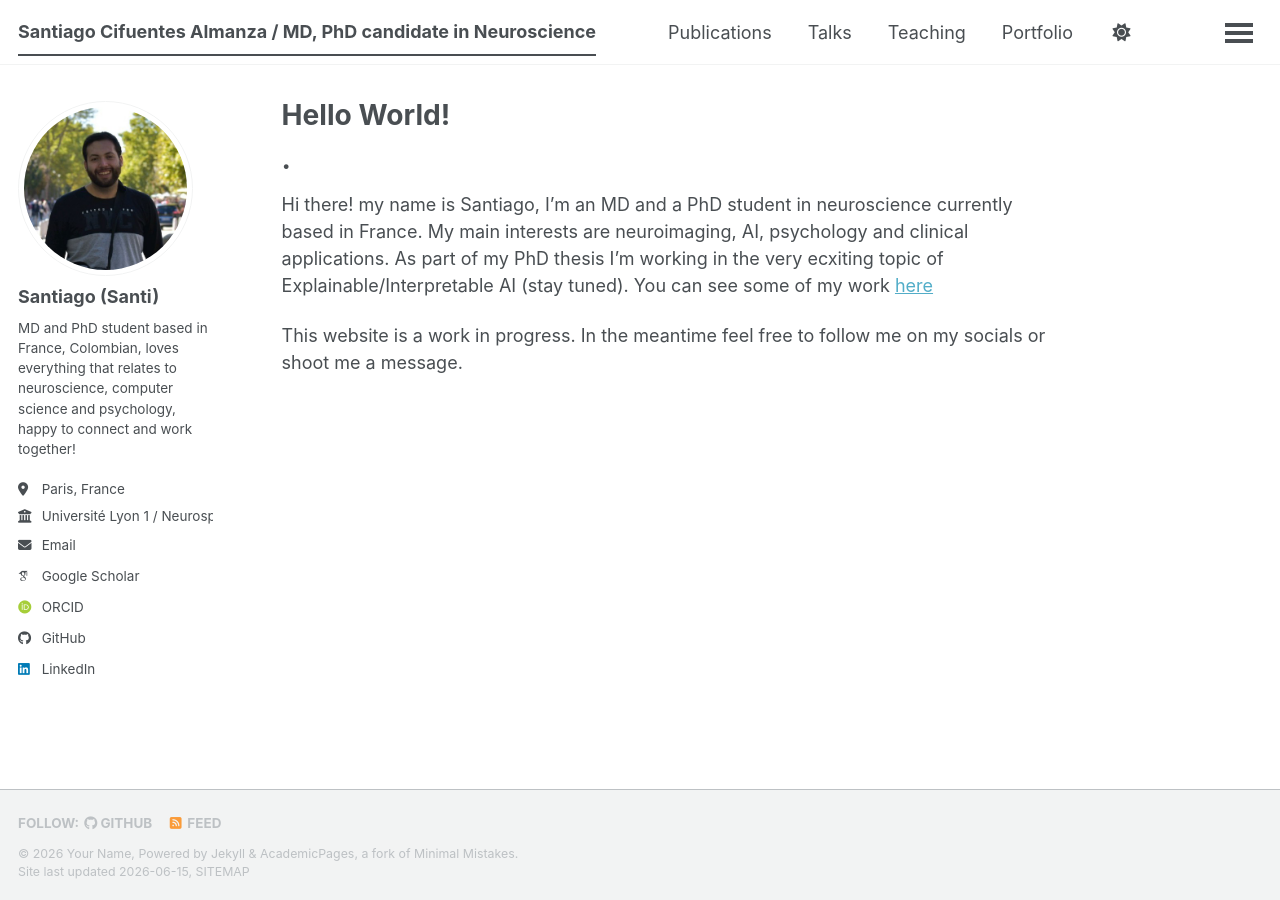
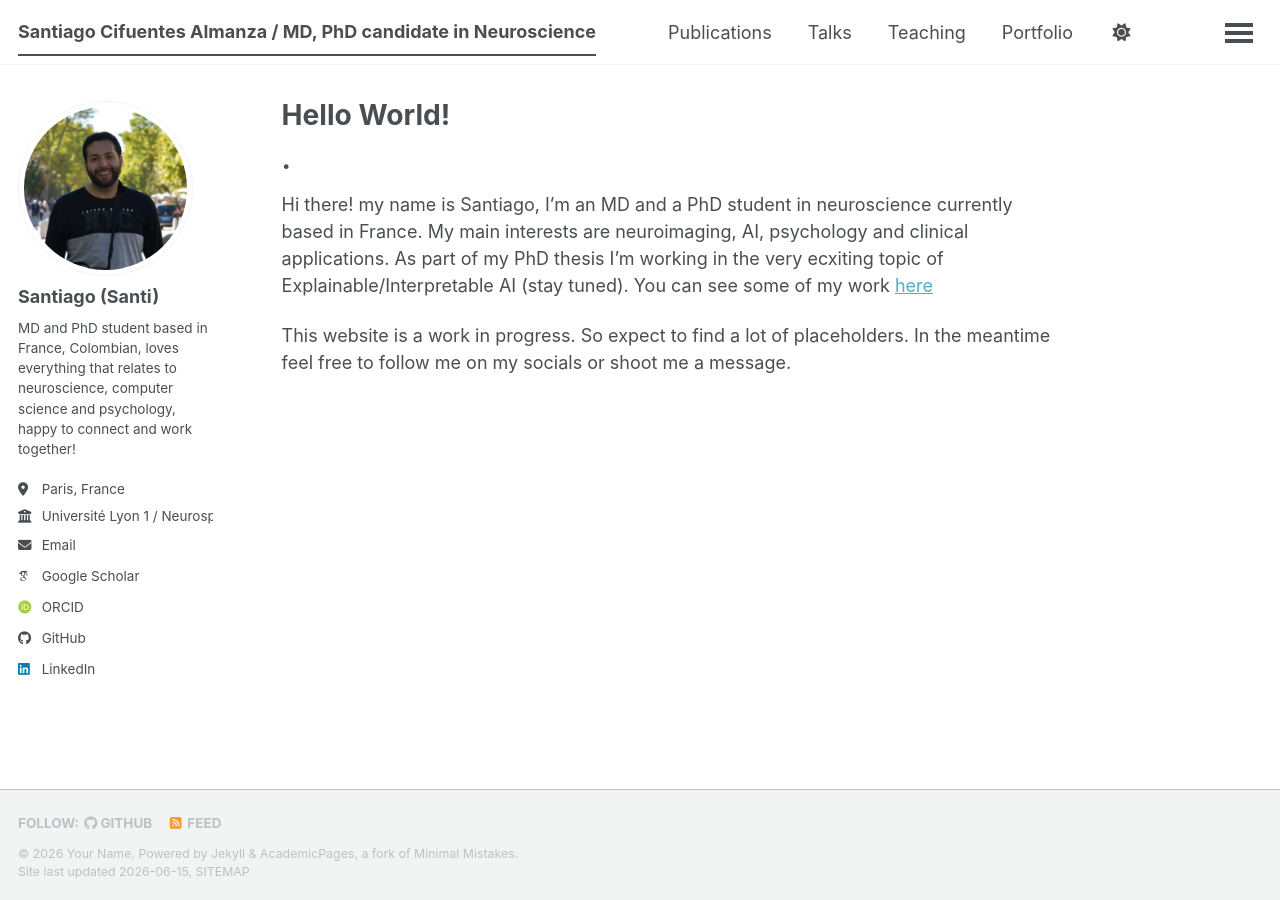
Before and after one commit to santocial/santocial.github.io, a Jekyll site: the page built from _pages/about.md, in a window 1280 px wide. Built offline with Jekyll 4.4.1, drawn with Linux system fonts in a browser that asks for light colours; some web fonts are replaced; a script bundle is joined from its source files by our own code; library files that are not in the unit come from our copies.

Commit message:
Clarify website status regarding placeholders
Updated the text to mention placeholders on the website.

```diff
--- a/_pages/about.md
+++ b/_pages/about.md
@@ -12,4 +12,4 @@ redirect_from:
 
 Hi there! my name is Santiago, I'm  an MD and a PhD student in neuroscience currently based in France. My main interests are neuroimaging, AI, psychology and clinical applications. As part of my PhD thesis I'm working in the very ecxiting topic of Explainable/Interpretable AI (stay tuned). You can see some of my work [here](https://drive.google.com/file/d/1Xzu1JRSz_2T0AeGIXnFdLgUkOa_wHkF1/view?usp=sharing)
 
-This website is a work in progress. In the meantime feel free to follow me on my socials or shoot me a message.
+This website is a work in progress. So expect to find a lot of placeholders. In the meantime feel free to follow me on my socials or shoot me a message.
```
